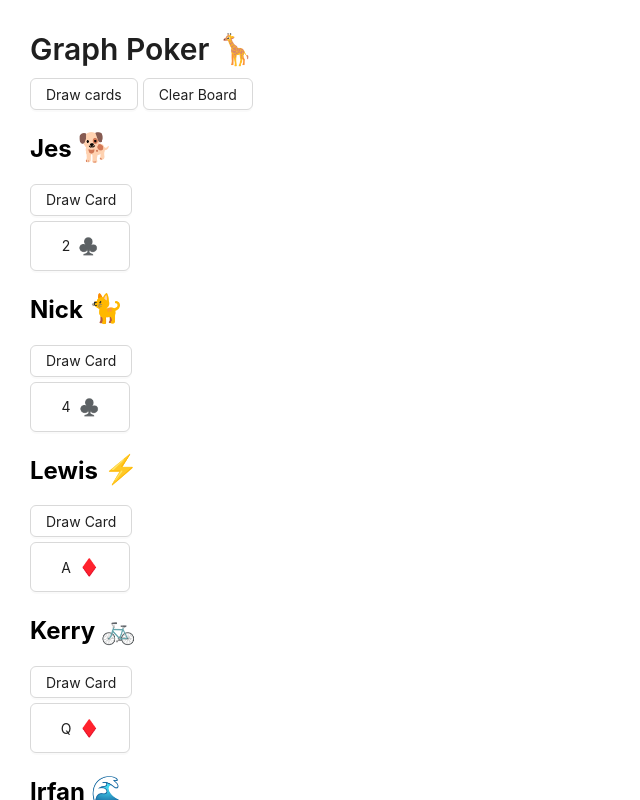
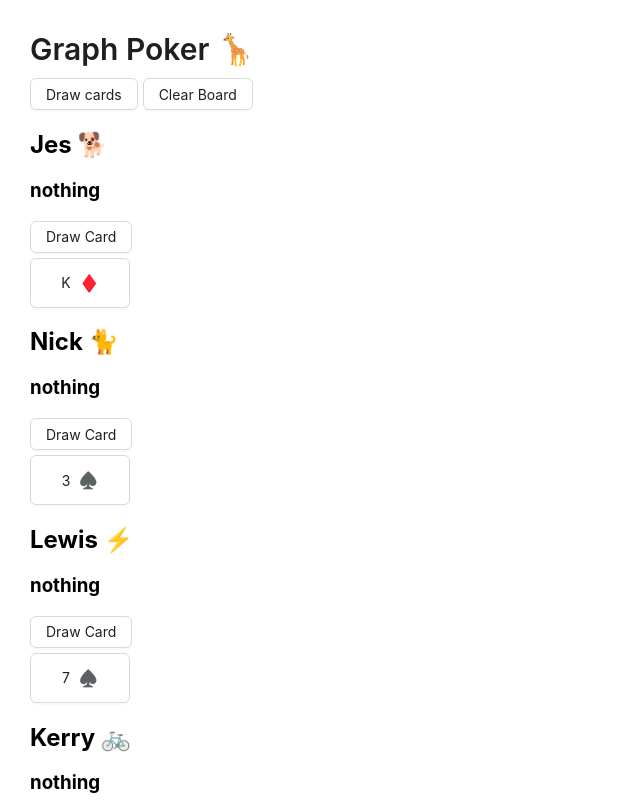
Before and after one commit to ErnestChiu2023/graphpoker, a React (Create React App) app: page / in a window 1280 px wide. Both pictures are taken after a click on the button "Draw cards". Shown: the top 800 px of the page, without its empty margins (0-640 px from the left). Built offline with nearby package versions, Linux system fonts and the light colour scheme.

Commit message:
feat: scoring

```diff
--- a/src/App.tsx
+++ b/src/App.tsx
@@ -1,23 +1,17 @@
 import React, { useState } from "react";
 import { Button, Col, Row, Typography } from "antd";
+import { scoreHand } from "./score";
+import { Card, Suit } from "./types";
 
-const PLAYERS = {
-  'Jes': '🐕',
-  'Nick': '🐈',
-  'Lewis': '⚡',
-  'Irfan': '🌊',
-  'Kerry': '🚲',
-  'Jim': '🎹',
-  'Gary': '🎵',
-};
-
-type PlayerName = keyof typeof PLAYERS;
-
-type Suit = 'clubs' | 'spades' | 'hearts' | 'diamonds';
-interface Card {
-  suit: Suit;
-  value: '2' | '3' | '4' | '5' | '6' | '7' | '8' | '9' | '10' | 'J' | 'Q' | 'K' | 'A';
-}
+type PlayerName =
+  | 'Jes'
+  | 'Nick'
+  | 'Lewis'
+  | 'Irfan'
+  | 'Kerry'
+  | 'Jim'
+  | 'Gary'
+;
 
 interface PlayerState {
   name: PlayerName;
@@ -28,42 +22,14 @@ interface GameState {
   players: PlayerState[];
 }
 
-
-const PokerApp = () => {
-  // Use React's useState hook to keep track of the game state,
-  // including the players and their hands
-  const [gameState, setGameState] = useState<GameState>({
-    players: JSON.parse(localStorage.getItem("players") as any) || [
-      { name: "Jes", hand: [] },
-      { name: "Nick", hand: [] },
-      { name: "Lewis", hand: [] },
-      { name: "Kerry", hand: [] },
-      { name: "Irfan", hand: [] },
-      // { name: "Ryan", hand: [] },
-      // { name: "Ernest", hand: [] },
-      // { name: "Bjon", hand: [] },
-      { name: "Jim", hand: [] },
-      { name: "Gary", hand: [] },
-    ],
-  });
-
-  const clearLocalStorage = () => {
-    setGameState({
-      ...gameState,
-      players: [
-        { name: "Jes", hand: [] },
-        { name: "Nick", hand: [] },
-        { name: "Lewis", hand: [] },
-        { name: "Kerry", hand: [] },
-        { name: "Irfan", hand: [] },
-        // { name: "Ryan", hand: [] },
-        // { name: "Ernest", hand: [] },
-        // { name: "Bjon", hand: [] },
-        { name: "Jim", hand: [] },
-        { name: "Gary", hand: [] },
-      ],
-    });
-    localStorage.removeItem("players");
+const EMOJIS: Record<PlayerName, string> = {
+  'Jes': '🐕',
+  'Nick': '🐈',
+  'Lewis': '⚡',
+  'Irfan': '🌊',
+  'Kerry': '🚲',
+  'Jim': '🎹',
+  'Gary': '🎵',
 };
 
 // Create a deck of cards
@@ -122,36 +88,59 @@ const PokerApp = () => {
   { suit: "spades", value: "A" },
 ];
 
+const getCard = () => {
+  // Generate a random index between 0 and the length of the deck
+  const index = Math.floor(Math.random() * DECK.length);
+  return DECK[index];
+};
+
+const getDefaultPlayers: () => PlayerState[] = () => {
+  return [
+    { name: "Jes", hand: [] },
+    { name: "Nick", hand: [] },
+    { name: "Lewis", hand: [] },
+    { name: "Kerry", hand: [] },
+    { name: "Irfan", hand: [] },
+    // { name: "Ryan", hand: [] },
+    // { name: "Ernest", hand: [] },
+    // { name: "Bjon", hand: [] },
+    { name: "Jim", hand: [] },
+    { name: "Gary", hand: [] },
+  ];
+};
+
+const PokerApp = () => {
+  // Use React's useState hook to keep track of the game state,
+  // including the players and their hands
+  const [gameState, setGameState] = useState<GameState>({
+    players: JSON.parse(localStorage.getItem("players") as any) || getDefaultPlayers(),
+  });
+
+  const resetPlayers = () => {
+    setGameState({
+      ...gameState,
+      players: getDefaultPlayers(),
+    });
+    localStorage.removeItem("players");
+  };
 
   // Create a function to draw a card for each player
   const drawCards = () => {
-    const newState = { ...gameState };
-
-    newState.players.forEach((player) => {
-      // Generate a random index between 0 and the length of the deck
-      const index = Math.floor(Math.random() * DECK.length);
-
-      // Remove the card at the random index from the deck
-      const card = DECK[index];
-
+    const players = gameState.players.map((p) => {
       // Add the card to the player's hand
-      player.hand.push(card);
+      return {...p, hand: [...p.hand, getCard()]};
     });
-
-    // Save the player's hands to local storage
-    localStorage.setItem("players", JSON.stringify(newState.players));
+    // Save the players' hands to local storage
+    localStorage.setItem("players", JSON.stringify(players));
 
     // Update the game state with the new player hands
-    setGameState(newState);
+    setGameState({...gameState, players});
   };
 
-  const removeCard = (player: PlayerState, index: number) => {
-    // Create a new array with the card at the specified index removed
-    const newHand = player.hand.filter((card, i) => i !== index);
-
+  const removeCard = (playerName: PlayerName, index: number) => {
     // Update the player's hand in the players array
     const players = gameState.players.map((p) =>
-      p.name === player.name ? { ...p, hand: newHand } : p
+      p.name === playerName ? { ...p, hand: p.hand.filter((card, i) => i !== index)} : p
     );
     // Save the player's hands to local storage
     localStorage.setItem("players", JSON.stringify(players));
@@ -163,15 +152,11 @@ const PokerApp = () => {
   };
 
   // Create a function to draw a card for a player
-  const drawCard = (player: PlayerState) => {
+  const drawCard = (playerName: PlayerName) => {
     const players = gameState.players.map((p) => {
-      if (p.name === player.name) {
-        // Generate a random index between 0 and the length of the deck
-        const index = Math.floor(Math.random() * DECK.length);
-        // Remove the card at the random index from the deck
-        const card = DECK.splice(index, 1)[0];
+      if (p.name === playerName) {
         // Add the card to the player's hand
-        return {...p, hand: [...player.hand, card]};
+        return {...p, hand: [...p.hand, getCard()]};
       } else {
         return p;
       }
@@ -195,11 +180,6 @@ const PokerApp = () => {
     }
   };
 
-  const renderUserEmoji = (name: PlayerName) => {
-    return <h3 style={{ display: "inline" }}>{PLAYERS[name]}</h3>;
-  };
-  console.log(gameState?.players.map((player) => player.hand.length));
-
   return (
     <div style={{ margin: "30px" }}>
       <Typography.Title level={2} style={{ marginBottom: "10px" }}>
@@ -211,19 +191,20 @@ const PokerApp = () => {
         style={{ marginRight: "5px" }}
         disabled={
           5 <=
-          Math.max(...gameState?.players.map((player) => player.hand.length))
+          Math.max(...gameState.players.map((player) => player.hand.length))
         }
       >
         Draw cards
       </Button>
-      <Button onClick={clearLocalStorage}>Clear Board</Button>
+      <Button onClick={resetPlayers}>Clear Board</Button>
       {gameState.players.map((player) => (
         <div key={player.name}>
           <h2>
-            {player.name} {renderUserEmoji(player.name)}
+            {player.name} <span>{EMOJIS[player.name]}</span>
           </h2>
+          <h3>{scoreHand(player.hand)[1]}</h3>
           <Button
-            onClick={() => drawCard(player)}
+            onClick={() => drawCard(player.name)}
             disabled={5 <= player.hand.length}
           >
             Draw Card
@@ -231,9 +212,9 @@ const PokerApp = () => {
           <div style={{ marginTop: "5px" }}>
             <Row gutter={8}>
               {player.hand.map((card, index) => (
-                <Col span={1.5} key={card.suit + card.value}>
+                <Col span={1.5} key={index + card.suit + card.value}>
                   <Button
-                    onClick={() => removeCard(player, index)}
+                    onClick={() => removeCard(player.name, index)}
                     style={{ width: "100px", height: "50px" }}
                   >
                     {card.value}
--- /dev/null
+++ b/src/score.ts
@@ -0,0 +1,96 @@
+import { Card, Suit, Value } from "./types";
+
+
+const getRank = (value: Value) => {
+  return [
+    '2', '3', '4', '5', '6', '7', '8', '9', '10',
+    'J', 'Q', 'K', 'A',
+  ].indexOf(value);
+};
+
+const checkFlush = (hand: Card[]) => {
+  return hand.every((c) => c.suit === hand[0].suit);
+};
+
+const checkStraight = (hand: Card[]) => {
+  if (hand.length < 5) return false;
+
+
+  // Array.prototype.sort sorts numbers lexicographically, not numerically
+  // We need a custom sort function to compare numbers as numbers, not strings
+  const ranks = hand.map((c) => getRank(c.value)).sort((a, b) => (a - b));
+  if (ranks[0] == getRank('2') && ranks[ranks.length - 1] == getRank('A')) {
+    // A,2,3,4,5 is a straight, but we have to re-rank is as a `1`
+    ranks.pop();
+    ranks.unshift(getRank('2') - 1);
+  }
+
+  for (let i=1; i<ranks.length; i++) {
+    if (ranks[i-1] + 1 !== ranks[i]) {
+      return false;
+    }
+  }
+
+  return true;
+};
+
+const getGroups: (hand: Card[]) => Card[][] = (hand: Card[]) => {
+  // group cards of the same value together
+  const groups: Partial<Record<Value, Card[]>> = {};
+  hand.forEach((c) => {
+    groups[c.value] = groups[c.value] || [];
+    (groups[c.value] as Card[]).push(c);
+  });
+  // sort by the size of the group (four-of-a-kind before pair),
+  // then by the rank (K before 4)
+  return Object.values(groups).sort((a, b) => {
+    if (a.length > b.length) return -1;
+    if (a.length < b.length) return 1;
+    if (getRank(a[0].value) > getRank(b[0].value)) return -1;
+    if (getRank(a[0].value) < getRank(b[0].value)) return 1;
+
+    // impossible to have two groups with the same rank
+    return 0;
+  });
+};
+
+export const scoreHand: (hand: Card[]) => [number, string] = (hand: Card[]) => {
+  const isFlush = checkFlush(hand);
+  const isStraight = checkStraight(hand);
+  const groups = getGroups(hand);
+
+  let description = 'nothing';
+  let score = 0
+  if (hand.length <= 1) {
+  } else if (isStraight && isFlush) {
+    if (groups[0][0].value === 'A') {
+      description = 'royal flush';
+      score = 9;
+    } else {
+      description = 'straight flush';
+      score = 8;
+    }
+  } else if (groups[0].length === 4) {
+    description = 'four of a kind';
+    score = 7;
+  } else if (groups[0].length === 3 && groups[1]?.length === 2) {
+    description = 'full house';
+    score = 6;
+  } else if (isFlush) {
+    description = 'flush';
+    score = 5;
+  } else if (isStraight) {
+    description = 'straight';
+    score = 4;
+  } else if (groups[0].length === 3) {
+    description = 'three of a kind';
+    score = 3;
+  } else if (groups[0].length === 2 && groups[1]?.length === 2) {
+    description = 'two pair';
+    score = 2;
+  } else if (groups[0].length === 2) {
+    description = 'pair';
+    score = 1;
+  }
+  return [score, description];
+};
--- /dev/null
+++ b/src/types.ts
@@ -0,0 +1,6 @@
+export type Suit = 'clubs' | 'spades' | 'hearts' | 'diamonds';
+export type Value = '2' | '3' | '4' | '5' | '6' | '7' | '8' | '9' | '10' | 'J' | 'Q' | 'K' | 'A';
+export interface Card {
+  suit: Suit;
+  value: Value;
+}
```
Lines whose indentation alone changed are shown as unchanged.
